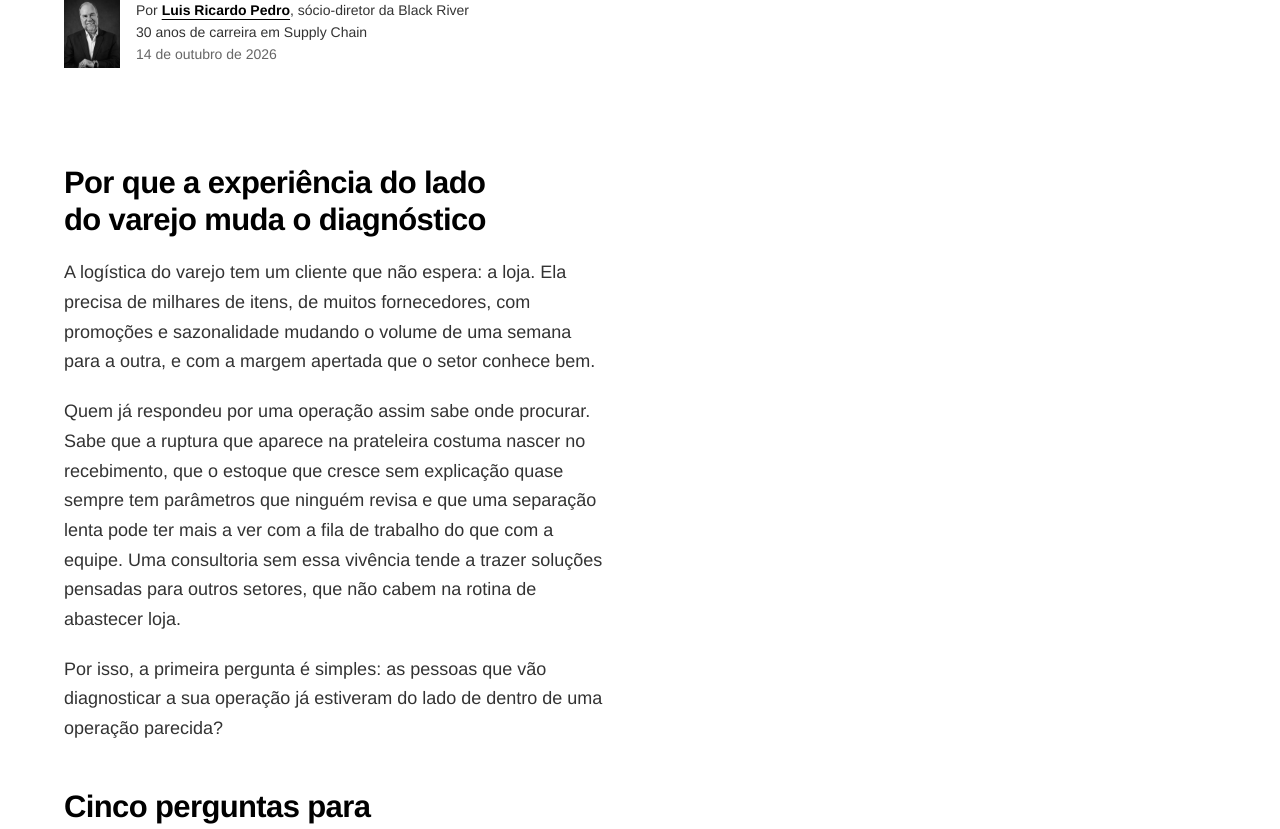
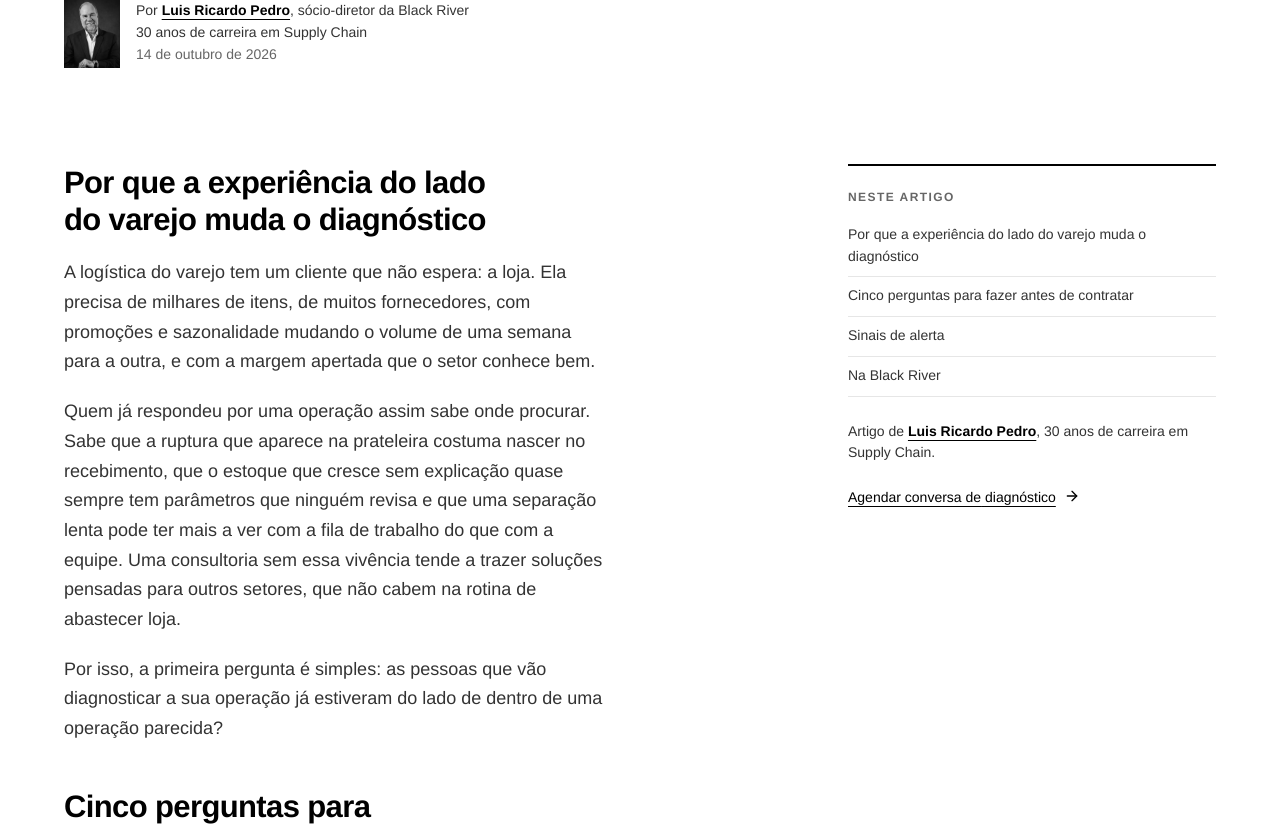
Before and after one commit to Black-River-Consultoria-Logistica/site-black-river, a Next.js app: page /insights/como-escolher-consultoria-de-logistica-para-varejo in a window 1280 px wide. Shown: the part 566-1395 px from the top of the page. Built offline with nearby package versions, Linux system fonts and the light colour scheme.

Commit message:
wip etapa 8: índice "Neste artigo" fixo à direita nos artigos (computador)
Co-Authored-By: Claude Opus 5.5 <noreply@anthropic.com>
Claude-Session: https://claude.ai/code/session_019HUpoZXhiPtEqEHK7V28TA

```diff
--- a/components/paginas/insights.tsx
+++ b/components/paginas/insights.tsx
@@ -7,7 +7,10 @@ import {
   container,
   FaixaCtaFinal,
   linkInline,
+  linkTexto,
+  overline,
   secao,
+  TextoComSeta,
 } from "@/components/site/blocos";
 import { CardDeArtigo, CardDeFrente } from "@/components/site/cards";
 import {
@@ -16,11 +19,12 @@ import {
   frenteDoArtigo,
   hrefDoArtigo,
   outrosArtigos,
+  secoesDoArtigo,
   paginaInsights,
   type Artigo,
 } from "@/lib/content/insights";
 import { hrefContatoComFrente, modulos } from "@/lib/site";
-import { cn } from "@/lib/utils";
+import { ancora, cn } from "@/lib/utils";
 
 // Insights (Etapa 8): lista com filtro por frente e modelo único de artigo
 // (autor, data, corpo em MDX com caixa "O que é…", frente relacionada, 2 outros artigos e CTA).
@@ -92,6 +96,7 @@ export function PaginaListaDeInsights() {
 export function PaginaArtigo({ a }: { a: Artigo }) {
   const frente = frenteDoArtigo(a);
   const outros = outrosArtigos(a);
+  const secoes = secoesDoArtigo(a);
   const { Corpo } = a;
   return (
     <>
@@ -151,13 +156,47 @@ export function PaginaArtigo({ a }: { a: Artigo }) {
         </div>
       </AberturaDePagina>
 
-      <article className="pt-4 pb-16 lg:pb-24">
-        <div className={container}>
-          <div className="flex flex-col gap-5 lg:w-8/12 [&>h2:first-child]:pt-0">
+      <div className="pt-4 pb-16 lg:pb-24">
+        <div className={cn(container, "lg:grid lg:grid-cols-12 lg:gap-6")}>
+          <article className="flex flex-col gap-5 lg:col-span-7 [&>h2:first-child]:pt-0">
             <Corpo />
-          </div>
+          </article>
+          {/* A partir de 1024px: índice que acompanha a rolagem, no espaço que a medida de leitura deixa livre. */}
+          <aside aria-label="Neste artigo" className="hidden lg:col-span-4 lg:col-start-9 lg:block">
+            <div className="sticky top-28 flex flex-col gap-6 border-t-2 border-ink pt-6">
+              <nav aria-labelledby="indice-titulo" className="flex flex-col gap-3">
+                <p id="indice-titulo" className={cn(overline, "text-ink-60")}>
+                  Neste artigo
+                </p>
+                <ol className="flex flex-col">
+                  {secoes.map((s) => (
+                    <li key={s}>
+                      <a
+                        href={`#${ancora(s)}`}
+                        className="flex min-h-10 items-center border-b border-ink-10 py-2 text-small text-ink-80 transition-colors duration-150 hover:text-primary active:text-primary"
+                      >
+                        {s}
+                      </a>
+                    </li>
+                  ))}
+                </ol>
+              </nav>
+              <div className="flex flex-col gap-3">
+                <p className="text-small text-ink-80">
+                  Artigo de{" "}
+                  <Link href={a.autor.href} className={linkInline}>
+                    {a.autor.nome}
+                  </Link>
+                  , {a.autor.credencial.charAt(0).toLowerCase() + a.autor.credencial.slice(1)}.
+                </p>
+                <Link href={hrefContatoComFrente(frente)} className={cn(linkTexto, "self-start text-small")}>
+                  <TextoComSeta>Agendar conversa de diagnóstico</TextoComSeta>
+                </Link>
+              </div>
+            </div>
+          </aside>
         </div>
-      </article>
+      </div>
 
       <section aria-labelledby="relacionados-titulo" className={cn("bg-ink-05", secao)}>
         <div className={cn(container, "flex flex-col gap-12")}>
--- a/lib/content/insights.ts
+++ b/lib/content/insights.ts
@@ -4,6 +4,8 @@
 // na Home (Etapa 4). Primeira frase de cada artigo: a aprovada nas pautas (abre com a resposta).
 // ATENÇÃO: rascunhos. Os artigos só vão ao ar depois da revisão do João e do Luis (docs/STATUS.md).
 
+import { readFileSync } from "node:fs";
+import path from "node:path";
 import type { MDXContent } from "mdx/types";
 import ComoEscolher from "@/content/insights/como-escolher-consultoria-de-logistica-para-varejo.mdx";
 import Diagnostico from "@/content/insights/como-funciona-um-diagnostico-logistico.mdx";
@@ -103,6 +105,12 @@ export const artigos: Artigo[] = [
   },
 ];
 
+/** Títulos das seções (## do MDX), lidos do próprio arquivo no build: o índice nunca diverge do texto. */
+export function secoesDoArtigo(a: Pick<Artigo, "slug">) {
+  const fonte = readFileSync(path.join(process.cwd(), "content/insights", `${a.slug}.mdx`), "utf8");
+  return [...fonte.matchAll(/^## (.+)$/gm)].map((m) => m[1].trim());
+}
+
 export function artigoPorSlug(slug: string) {
   return artigos.find((a) => a.slug === slug);
 }
--- a/lib/utils.ts
+++ b/lib/utils.ts
@@ -14,3 +14,13 @@ const twMerge = extendTailwindMerge({
 export function cn(...inputs: ClassValue[]) {
   return twMerge(clsx(inputs));
 }
+
+/** Âncora a partir de um título: minúsculas, sem acento, palavras ligadas por hífen. */
+export function ancora(texto: string) {
+  return texto
+    .normalize("NFD")
+    .replace(/[̀-ͯ]/g, "")
+    .toLowerCase()
+    .replace(/[^a-z0-9]+/g, "-")
+    .replace(/^-+|-+$/g, "");
+}
--- a/mdx-components.tsx
+++ b/mdx-components.tsx
@@ -2,7 +2,7 @@ import type { MDXComponents } from "mdx/types";
 import Link from "next/link";
 import { DiagramaCriterios, DiagramaEntregas, DiagramaEtapas } from "@/components/insights/diagramas";
 import { linkInline } from "@/components/site/blocos";
-import { cn } from "@/lib/utils";
+import { ancora, cn } from "@/lib/utils";
 
 // Tipografia dos artigos de Insights (Etapa 8). DESIGN.md: corpo de artigo 18px, medida de ~70 caracteres,
 // alinhado à esquerda, no máximo 2 níveis de título. Os títulos do MDX (##) viram h2 da página.
@@ -36,7 +36,15 @@ function A({ href = "", children }: React.ComponentProps<"a">) {
 const corpo = "max-w-[34rem] text-body text-ink-80 md:text-[1.125rem] md:leading-[1.65]";
 
 const componentes: MDXComponents = {
-  h2: ({ children }) => <h2 className="pt-6 max-w-[34ch] text-h4 text-balance text-ink md:text-h3">{children}</h2>,
+  // Cada h2 ganha âncora (índice "Neste artigo"); o scroll-padding global já desconta o cabeçalho fixo.
+  h2: ({ children }) => (
+    <h2
+      id={typeof children === "string" ? ancora(children) : undefined}
+      className="max-w-[34ch] pt-6 text-h4 text-balance text-ink md:text-h3"
+    >
+      {children}
+    </h2>
+  ),
   h3: ({ children }) => <h3 className="pt-2 text-h5 text-ink">{children}</h3>,
   p: ({ children }) => <p className={corpo}>{children}</p>,
   ul: ({ children }) => (
```
